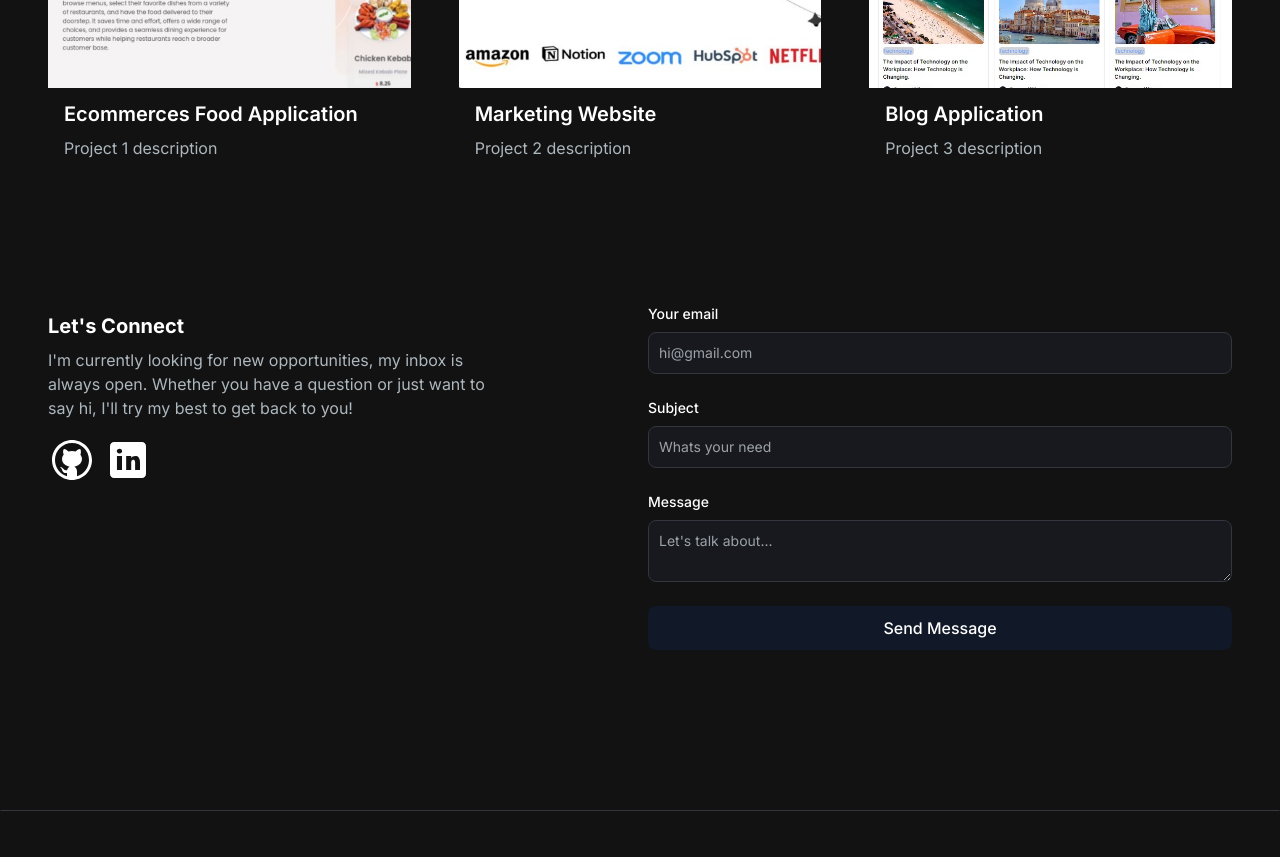
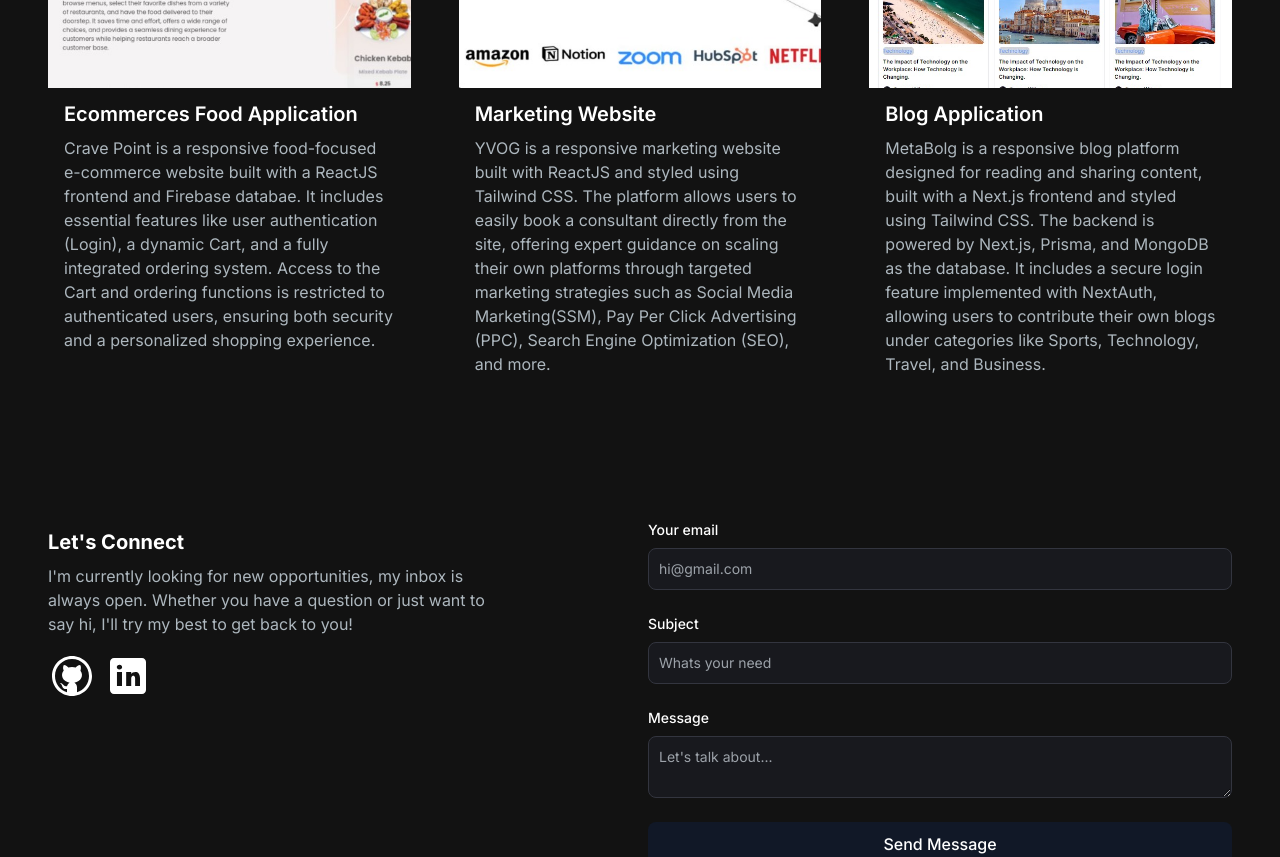
Before and after one commit to Ah815/My-portfolio, a Next.js app: page / in a window 1280 px wide. Shown: the part 1700-2557 px from the top of the page. Built offline with nearby package versions, Linux system fonts and the light colour scheme.

Commit message:
navbar and description

```diff
--- a/src/app/components/Navbar.jsx
+++ b/src/app/components/Navbar.jsx
@@ -1,6 +1,6 @@
 "use client";
 import Link from "next/link";
-import React, { useState } from "react";
+import React, { useState, useEffect } from "react";
 import NavLink from "./NavLink";
 import { Bars3Icon, XMarkIcon } from "@heroicons/react/24/solid";
 import MenuOverlay from "./MenuOverlay";
@@ -23,24 +23,46 @@ const navLinks = [
 
 const Navbar = () => {
   const [navbarOpen, setNavbarOpen] = useState(false);
+  const [showNavbar, setShowNavbar] = useState(true);
+  const [lastScrollY, setLastScrollY] = useState(0);
+
+  // Function to control navbar visibility on scroll
+  const controlNavbar = () => {
+    if (window.scrollY > lastScrollY) {
+      // Scrolling down - hide the navbar
+      setShowNavbar(false);
+    } else {
+      // Scrolling up - show the navbar
+      setShowNavbar(true);
+    }
+    setLastScrollY(window.scrollY);
+  };
+
+  useEffect(() => {
+    window.addEventListener("scroll", controlNavbar);
+    return () => {
+      window.removeEventListener("scroll", controlNavbar);
+    };
+  }, [lastScrollY]);
 
   return (
-    <nav className="fixed mx-auto border border-[#33353F] top-0 left-0 right-0 z-10 bg-[#121212] bg-opacity-100">
+    <nav
+      className={`fixed mx-auto border border-[#33353F] top-0 left-0 right-0 z-10 bg-[#121212] bg-opacity-100 transition-transform duration-300 ${
+        showNavbar ? "translate-y-0" : "-translate-y-full"
+      }`}
+    >
       <div className="flex container lg:py-4 flex-wrap items-center justify-between mx-auto px-4 py-2">
         <Link
           href={"/"}
           className="text-2xl md:text-5xl text-white font-semibold"
         >
-
-        {/* Add the logo as an image */}
-        <Image
-          src="/images/PortfolioLog.jpg"
-          alt="Logo"
-          width={100}  // Specify width
-          height={40}  // Specify height
-        />
-
-
+          {/* Add the logo as an image */}
+          <Image
+            src="/images/PortfolioLog.jpg"
+            alt="Logo"
+            width={100} // Specify width
+            height={40} // Specify height
+          />
         </Link>
         <div className="mobile-menu block md:hidden">
           {!navbarOpen ? (
--- a/src/app/components/ProjectsSection.jsx
+++ b/src/app/components/ProjectsSection.jsx
@@ -8,7 +8,7 @@ const projectsData = [
   {
     id: 1,
     title: "Ecommerces Food Application",
-    description: "Project 1 description",
+    description: "Crave Point is a responsive food-focused e-commerce website built with a ReactJS frontend and Firebase databae. It includes essential features like user authentication (Login), a dynamic Cart, and a fully integrated ordering system. Access to the Cart and ordering functions is restricted to authenticated users, ensuring both security and a personalized shopping experience.",
     image: "/images/ecommerceimg.jpg",
     tag: ["All", "ReactJs"],
     gitUrl: "https://github.com/Ah815/web_engineering_project",
@@ -17,7 +17,7 @@ const projectsData = [
   {
     id: 2,
     title: "Marketing Website",
-    description: "Project 2 description",
+    description: "YVOG is a responsive marketing website built with ReactJS and styled using Tailwind CSS. The platform allows users to easily book a consultant directly from the site, offering expert guidance on scaling their own platforms through targeted marketing strategies such as Social Media Marketing(SSM), Pay Per Click Advertising (PPC), Search Engine Optimization (SEO), and more.",
     image: "/images/marketingimg.jpg",
     tag: ["All", "ReactJs"],
     gitUrl: "https://github.com/Ah815/Positivus-Digital-Marketing",
@@ -26,7 +26,7 @@ const projectsData = [
   {
     id: 3,
     title: "Blog Application",
-    description: "Project 3 description",
+    description: "MetaBolg is a responsive blog platform designed for reading and sharing content, built with a Next.js frontend and styled using Tailwind CSS. The backend is powered by Next.js, Prisma, and MongoDB as the database. It includes a secure login feature implemented with NextAuth, allowing users to contribute their own blogs under categories like Sports, Technology, Travel, and Business.",
     image: "/images/blogimg.jpg",
     tag: ["All", "NextJs"],
     gitUrl: "https://github.com/Ah815/Blog_App",
```
